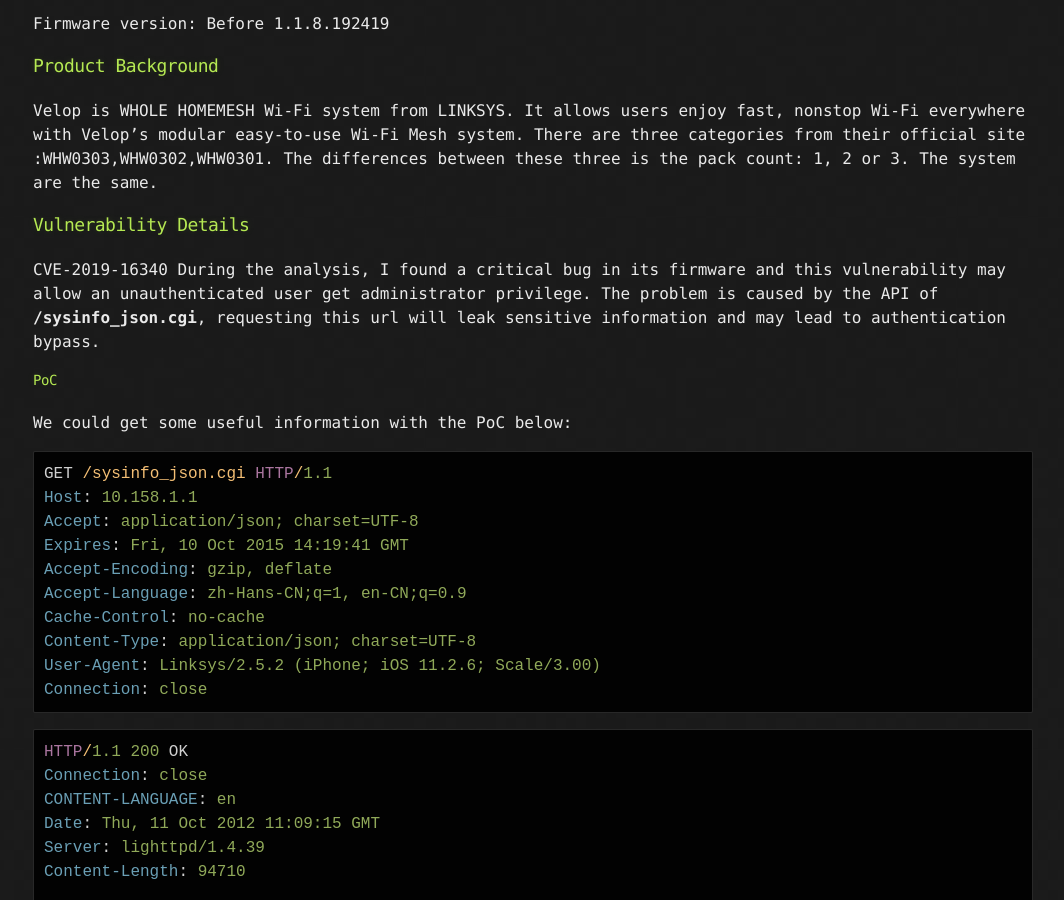
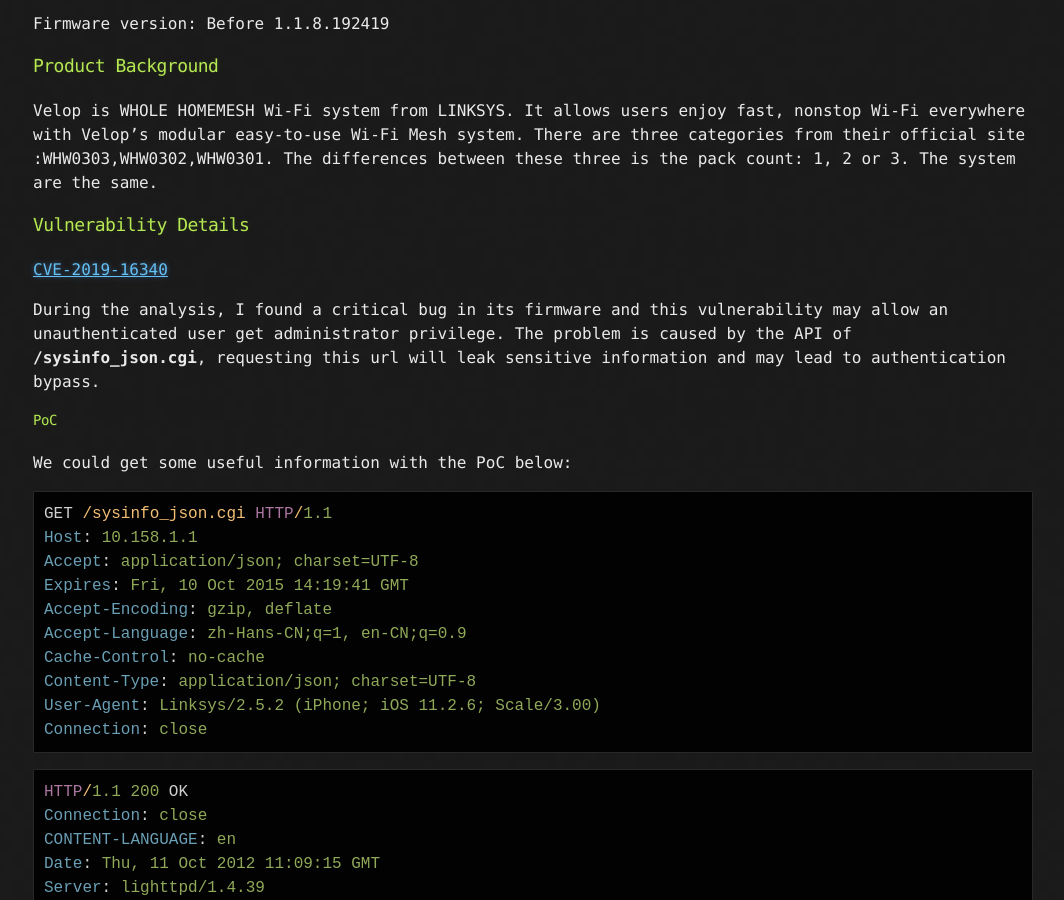
Before and after one commit to Puzzor/puzzor.github.io, a Jekyll site: the page built from _posts/2019-09-01-Linksys Velop Authentication bypass.md, in a window 1280 px wide and 900 px high, scrolled down 315 px. Shown: the whole window, without its empty margins (107-1171 px from the left). Built offline with Jekyll 4.4.1, drawn with Linux system fonts in a browser that asks for light colours; some of the changed lines change nothing that is shown.

Commit message:
update format

```diff
--- a/_posts/2019-09-01-Linksys Velop Authentication bypass.md
+++ b/_posts/2019-09-01-Linksys Velop Authentication bypass.md
@@ -13,7 +13,8 @@
 Velop is WHOLE HOMEMESH Wi-Fi system from LINKSYS. It allows users enjoy fast, nonstop Wi-Fi everywhere with Velop’s modular easy-to-use Wi-Fi Mesh system.
 There are three categories from their official site :WHW0303,WHW0302,WHW0301. The differences between these three is the pack count: 1, 2 or 3. The system are the same.
 ### Vulnerability Details
-CVE-2019-16340
+[CVE-2019-16340](https://cve.mitre.org/cgi-bin/cvename.cgi?name=CVE-2019-16340)
+
 During the analysis, I found a critical bug in its firmware and this vulnerability may allow an unauthenticated user get administrator privilege. The problem is caused by the API of **/sysinfo_json.cgi**, requesting this url will leak sensitive information and may lead to authentication bypass.
 #### PoC
 We could get some useful information with the PoC below:
```
